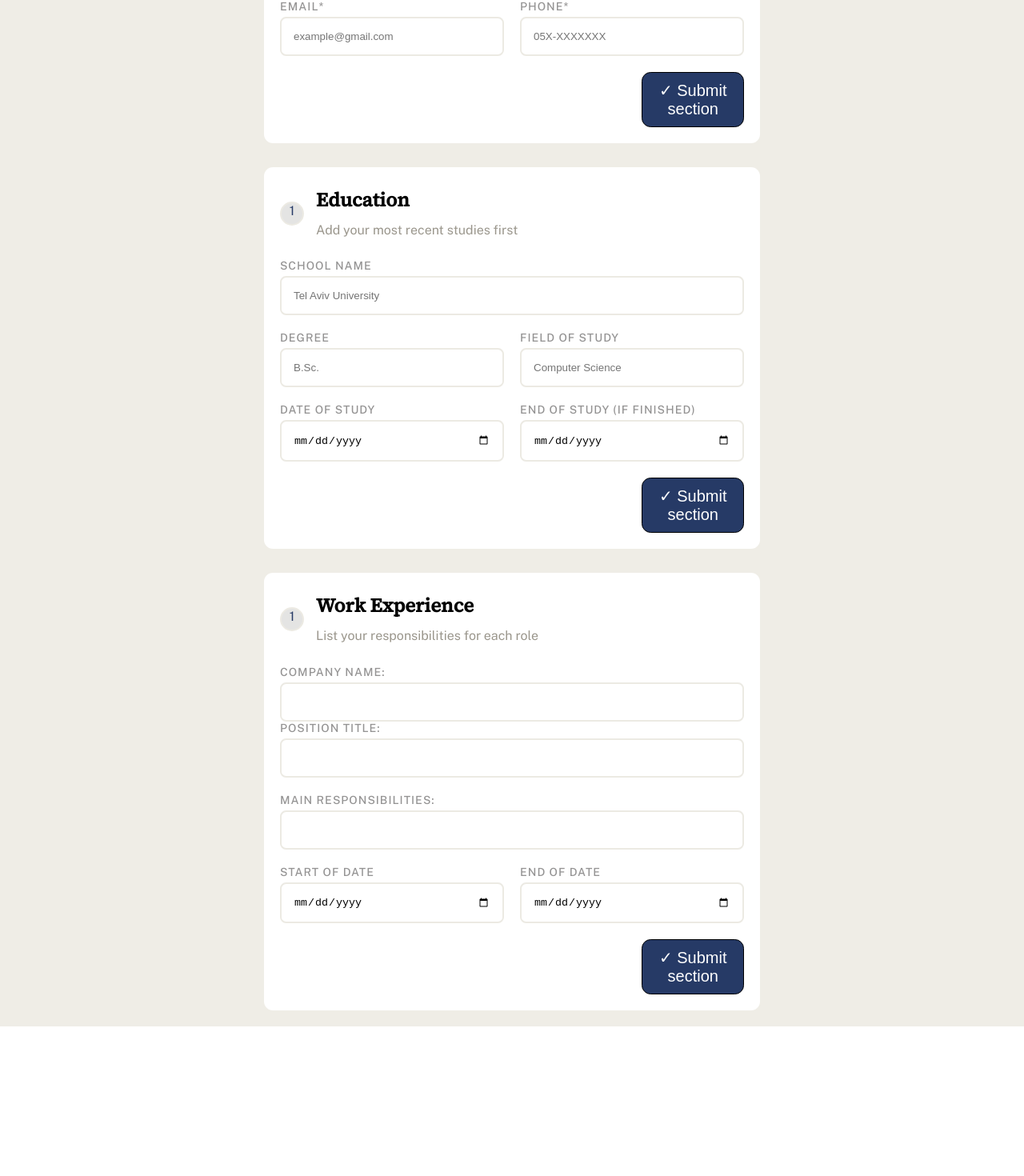
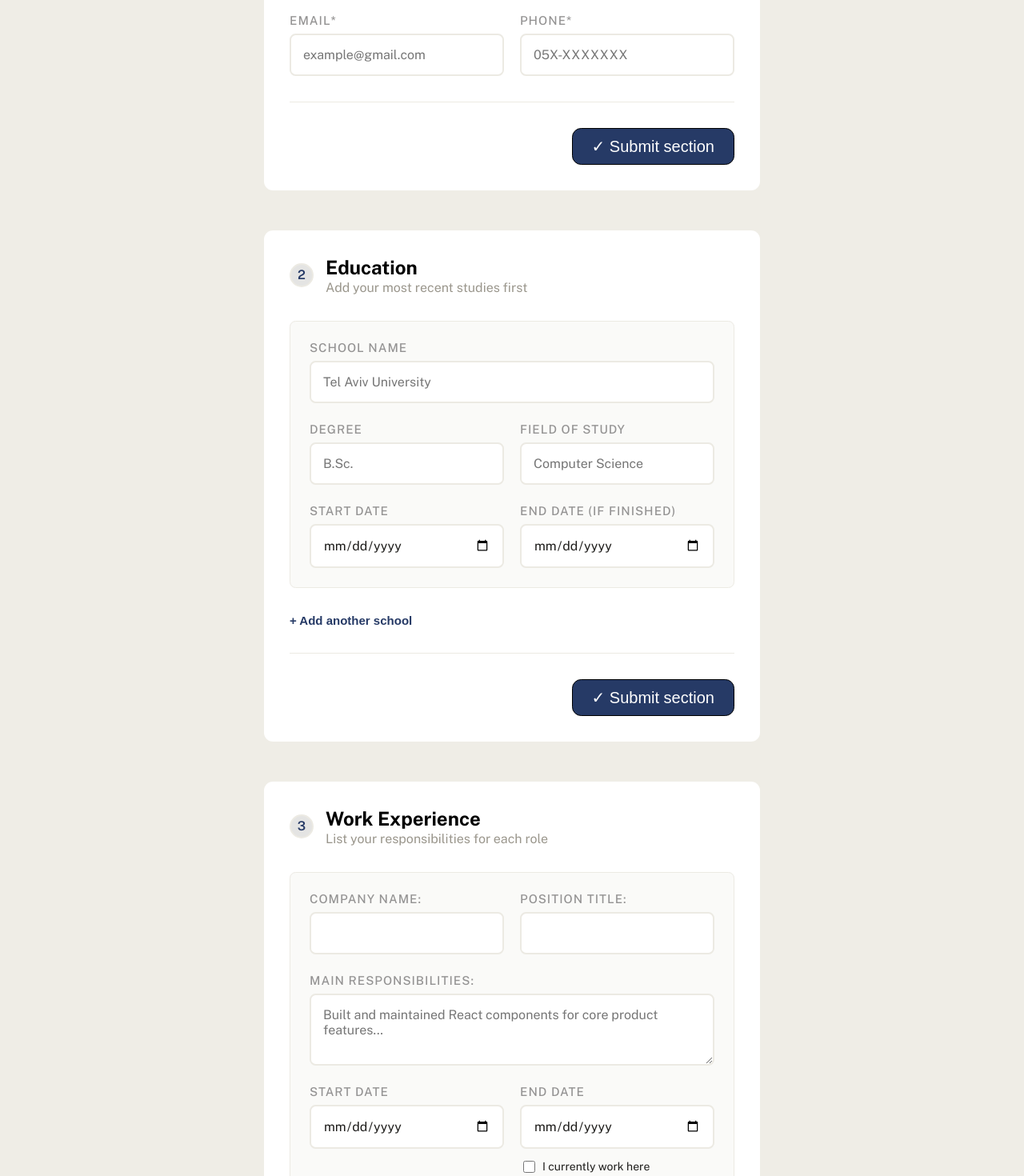
Before and after one commit to AvielZaman/ODP-CV_app, a React app: page / in a window 1280 px wide. Shown: the part 513-1983 px from the top of the page at 80% size. Before the commit the page ends 1796 px from the top, so only its background shows below. Built offline with nearby package versions, Linux system fonts and the light colour scheme; the HTML template or start-up script is replaced by a standard one.

Commit message:
Used AI  for better editing's UI

```diff
--- a/src/App.css
+++ b/src/App.css
@@ -25,34 +25,36 @@ body {
 
 h1,
 h2,
-h3{
+h3 {
   font-family: var(--font-heading);
 }
 
 .prolog {
   display: flex;
   flex-direction: column;
-  line-height: 0.01;
-  margin-bottom: 40px;
+  gap: 6px;
+  width: 50%;
+  margin-bottom: 10px;
 }
 
 .prolog h3 {
   color: var(--btn-color);
-  font-size: 14px;
+  font-size: 16px;
   letter-spacing: 1px;
+  margin: 0;
 }
 
 .prolog h1 {
-  font-size: 36px;
+  font-size: 46px;
   font-weight: 500;
+  margin: 0;
 }
 
 .prolog p {
   font-weight: 500;
-}
-
-.description {
-  line-height: 0.5;
+  font-size: 17px;
+  line-height: 1.4;
+  margin: 2px 0;
 }
 
 .container {
@@ -63,7 +65,7 @@ h3{
   align-items: center;
   padding: 20px;
   color: var(--text-muted);
-  gap: 30px;
+  gap: 50px;
 }
 
 .cv-preview {
@@ -74,25 +76,209 @@ i {
   text-decoration: underline;
 }
 
-input {
+input:not([type="checkbox"]),
+textarea {
   border: 2px solid var(--border-color);
   padding: 15px;
   border-radius: 0.2cm;
+  font-family: var(--font-body);
+  font-size: 16px;
+  color: var(--text-color);
+}
+
+textarea {
+  resize: vertical;
+  min-height: 90px;
+}
+
+input[type="checkbox"] {
+  width: 15px;
+  height: 15px;
+  accent-color: var(--btn-color);
+}
+
+.checkbox-label {
+  display: flex;
+  align-items: center;
+  gap: 6px;
+  text-transform: none;
+  font-weight: 400;
+  font-size: 14px;
+  letter-spacing: normal;
+  color: var(--text-color);
+  margin-top: 4px;
 }
 
 button {
   border: 1px solid black;
   border-radius: 0.3cm;
   background-color: var(--btn-color);
-    width: 22%;
+  width: auto;
+  white-space: nowrap;
   align-self: flex-end;
   cursor: pointer;
   transition: background-color 1s ease-in;
   color: white;
-    padding: 10px;
+  padding: 10px 24px;
   font-size: 20px;
 }
 
 button:hover {
   background-color: rgb(49, 74, 155);
 }
+
+/* ============================================================
+   SHARED "form card" pattern (Education / Experience / Details)
+   ------------------------------------------------------------
+   Previously each component's own .css redefined .inputDiv,
+   label, hr, etc. with slightly different (and conflicting)
+   values. Because these are plain global stylesheets (no CSS
+   Modules), whichever file happened to load last silently won
+   for the WHOLE app, not just its own component - that's what
+   was breaking the layout and label styling everywhere.
+   These rules now live in exactly one place.
+   ============================================================ */
+
+.form-card {
+  display: flex;
+  flex-direction: column;
+  gap: 32px;
+  padding: 32px;
+  background-color: var(--cards-background);
+  width: 50%;
+  border-radius: 0.3cm;
+}
+
+.heading {
+  display: flex;
+  gap: 15px;
+  align-items: center;
+}
+
+.number {
+  width: 30px;
+  height: 30px;
+  min-width: 30px;
+  border-radius: 50%;
+  border: 2px solid var(--border-color);
+  background: #e4e4e3;
+  color: var(--btn-color);
+  font-weight: 600;
+  display: flex;
+  align-items: center;
+  justify-content: center;
+  line-height: 1;
+}
+
+.headers {
+  display: flex;
+  flex-direction: column;
+  gap: 2px;
+}
+
+.headers h2 {
+  font-family: var(--font-body);
+  font-weight: 700;
+  color: black;
+  margin: 0;
+}
+
+.headers p {
+  margin: 0;
+  font-size: 16px;
+}
+
+.inputDiv {
+  display: flex;
+  flex-direction: column;
+  gap: 8px;
+  flex: 1;
+}
+
+label {
+  text-transform: uppercase;
+  color: rgb(148, 147, 147);
+  font-weight: 500;
+  /* was 14px */
+  font-size: 15px;
+  letter-spacing: 1px;
+}
+
+/* Any row that lays two fields side by side: name/email,
+   degree/field of study, start/end date, company/position... */
+.two-col {
+  display: flex;
+  gap: 20px;
+  width: 100%;
+}
+
+/* The nested, slightly-recessed box the PDF uses to group one
+   repeatable entry (one school, one job) inside a card. */
+.fields-group {
+  display: flex;
+  flex-direction: column;
+  gap: 24px;
+  padding: 24px;
+  background-color: var(--background-color);
+  border: 1px solid var(--border-color);
+  border-radius: 0.2cm;
+}
+
+.form-divider {
+  border: none;
+  height: 1px;
+  background-color: var(--border-color);
+  width: 100%;
+  margin: 0;
+}
+
+/* "+ Add another school / role" - a plain text-style link/button,
+   not the solid submit-button look, so it needs to override most
+   of the global `button` rule. */
+.add-entry-btn {
+  background: none;
+  border: none;
+  color: var(--btn-color);
+  font-weight: 600;
+  font-size: 15px;
+  padding: 0;
+  width: auto;
+  align-self: flex-start;
+  cursor: pointer;
+}
+
+.add-entry-btn:hover {
+  background: none;
+  text-decoration: underline;
+}
+
+.entry-row {
+  display: flex;
+  align-items: center;
+  justify-content: space-between;
+  gap: 10px;
+}
+
+.remove-entry-btn {
+  background: none;
+  border: none;
+  color: var(--text-muted);
+  font-size: 13px;
+  padding: 0;
+  width: auto;
+  align-self: auto;
+  cursor: pointer;
+  text-decoration: underline;
+}
+
+.remove-entry-btn:hover {
+  background: none;
+  color: var(--btn-color);
+}
+
+/* Read-only "submitted" state for each section */
+.detailsSubmit,
+.education,
+.experience {
+  margin-top: 20px;
+}
--- a/src/components/education.jsx
+++ b/src/components/education.jsx
@@ -1,81 +1,133 @@
 import { useState } from 'react';
 import '../styles/education.css';
 
+function emptyEntry() {
+  return {
+    id: crypto.randomUUID?.() ?? Date.now() + Math.random(),
+    schoolName: '',
+    degree: '',
+    major: '',
+    startDate: '',
+    endDate: '',
+  };
+}
+
 function Education({ onSave }) {
-    const [details, setDetails] = useState({ schoolName: '', major: '', date: '' });
+  // Now a LIST of entries instead of one object, so "Add another
+  // school" can add a second/third/etc. entry, each with its own
+  // independent fields.
+  const [entries, setEntries] = useState([emptyEntry()]);
   const [isEditing, setIsEditing] = useState(true);
 
-    function handleChange(e) {
+  function handleChange(id, e) {
     const { name, value } = e.target;
-        setDetails((prev) => ({ ...prev, [name]: value }));
+    setEntries((prev) =>
+      prev.map((entry) => (entry.id === id ? { ...entry, [name]: value } : entry))
+    );
+  }
+
+  function addEntry() {
+    setEntries((prev) => [...prev, emptyEntry()]);
+  }
+
+  function removeEntry(id) {
+    setEntries((prev) => (prev.length > 1 ? prev.filter((entry) => entry.id !== id) : prev));
   }
 
   function handleSubmit(e) {
     e.preventDefault();
     setIsEditing(false);
-        onSave?.(details);
+    onSave?.(entries);
   }
 
   if (!isEditing) {
     return (
-            <div className='education'>
+      <div className='education form-card'>
         <h2> Your education</h2>
-                <p> {details.schoolName}</p>
-                <p> {details.major}</p>
-                <p> {details.date}</p>
+        {entries.map((entry) => (
+          <div key={entry.id}>
+            <p> {entry.schoolName}</p>
+            <p> {entry.degree}{entry.degree && entry.major ? ', ' : ''}{entry.major}</p>
+            <p> {entry.startDate} - {entry.endDate || 'Present'}</p>
+          </div>
+        ))}
         <button onClick={() => setIsEditing(true)}>Edit</button>
       </div>
     )
   }
 
   return (
-
-        <form className="educationEdit" onSubmit={handleSubmit}>
+    <form className="educationEdit form-card" onSubmit={handleSubmit}>
       <div className='heading'>
-                <span className='number'>1</span>
+        <span className='number'>2</span>
         <div className='headers'>
           <h2> Education</h2>
           <p>Add your most recent studies first</p>
         </div>
       </div>
 
+      {entries.map((entry, index) => (
+        <div className='fields-group' key={entry.id}>
+          {entries.length > 1 && (
+            <div className='entry-row'>
+              <label style={{ margin: 0 }}>School {index + 1}</label>
+              <button
+                type='button'
+                className='remove-entry-btn'
+                onClick={() => removeEntry(entry.id)}
+              >
+                Remove
+              </button>
+            </div>
+          )}
+
           <div className='inputDiv'>
             <label> School name</label>
-                <input type="text" name="schoolName" value={details.schoolName} onChange={handleChange}
+            <input type="text" name="schoolName" value={entry.schoolName}
+              onChange={(e) => handleChange(entry.id, e)}
               placeholder='Tel Aviv University' />
           </div>
 
-            <div className='degree-field'>
+          <div className='two-col'>
             <div className='inputDiv'>
               <label> Degree</label>
-                    <input type="text" name="degree" value={details.degree} onChange={handleChange}
+              <input type="text" name="degree" value={entry.degree}
+                onChange={(e) => handleChange(entry.id, e)}
                 placeholder='B.Sc.' />
             </div>
 
             <div className='inputDiv'>
               <label> Field of study</label>
-                    <input type="text" name="major" value={details.major} onChange={handleChange}
+              <input type="text" name="major" value={entry.major}
+                onChange={(e) => handleChange(entry.id, e)}
                 placeholder='Computer Science' />
             </div>
           </div>
 
-            <div className='dates'>
+          <div className='two-col'>
             <div className='inputDiv'>
-                    <label> Date of study</label>
-                    <input type="date" name="date" value={details.date} onChange={handleChange}
-                        placeholder='01/01/2026' />
+              <label> Start date</label>
+              <input type="date" name="startDate" value={entry.startDate}
+                onChange={(e) => handleChange(entry.id, e)} />
             </div>
 
             <div className='inputDiv'>
-                    <label> End of study (if finished) </label>
-                    <input type="date" name="date" value={details.date} onChange={handleChange}
-                        placeholder='01/01/2026' />
+              <label> End date (if finished)</label>
+              <input type="date" name="endDate" value={entry.endDate}
+                onChange={(e) => handleChange(entry.id, e)} />
             </div>
           </div>
+        </div>
+      ))}
+
+      <button type='button' className='add-entry-btn' onClick={addEntry}>
+        + Add another school
+      </button>
+
+      <hr className="form-divider" />
 
       <button type="submit">&#10003; Submit section</button>
     </form>
-
   )
 }
 
--- a/src/components/experience.jsx
+++ b/src/components/experience.jsx
@@ -2,12 +2,17 @@ import { useState } from 'react';
 import '../styles/experience.css';
 
 function Experience({ onSave }) {
-    const [details, setDetails] = useState({ companyName: '', position: '', respons: '', start: '', end: '' });
+  const [details, setDetails] = useState({ companyName: '', position: '', respons: '', start: '', end: '', current: false });
   const [isEditing, setIsEditing] = useState(true);
 
   function handleChange(e) {
     const { name, value } = e.target;
     setDetails((prev) => ({ ...prev, [name]: value }));
+  }
+
+  function handleCurrentToggle(e) {
+    const checked = e.target.checked;
+    setDetails((prev) => ({ ...prev, current: checked, end: checked ? '' : prev.end }));
   }
 
   function handleSubmit(e) {
@@ -18,30 +23,29 @@ function Experience({ onSave }) {
 
   if (!isEditing) {
     return (
-            <div className='experience'>
+      <div className='experience form-card'>
         <h2> Your experience</h2>
         <p> {details.companyName}</p>
         <p> {details.position}</p>
         <p> {details.respons}</p>
-                <p> {details.start}</p>
-                <p> {details.end}</p>
+        <p> {details.start} - {details.current ? 'Present' : details.end}</p>
         <button onClick={() => setIsEditing(true)}>Edit</button>
-
       </div>
     );
   }
 
   return (
-        <form className="experienceEdit" onSubmit={handleSubmit}>
+    <form className="experienceEdit form-card" onSubmit={handleSubmit}>
       <div className='heading'>
-                <span className='number'>1</span>
+        <span className='number'>3</span>
         <div className='headers'>
           <h2> Work Experience</h2>
           <p>List your responsibilities for each role</p>
         </div>
       </div>
 
-            <div className='company-position'>
+      <div className='fields-group'>
+        <div className='two-col'>
           <div className='inputDiv'>
             <label> Company name:</label>
             <input type="text" name="companyName" value={details.companyName} onChange={handleChange} />
@@ -55,22 +59,29 @@ function Experience({ onSave }) {
 
         <div className='inputDiv'>
           <label> Main responsibilities:</label>
-                <input type="text" name="respons" value={details.respons} onChange={handleChange} />
+          <textarea name="respons" value={details.respons} onChange={handleChange}
+            placeholder='Built and maintained React components for core product features...' />
         </div>
 
-            <div className='dates'>
+        <div className='two-col'>
           <div className='inputDiv'>
-                    <label> Start of date</label>
-                    <input type="date" name="start" value={details.start} onChange={handleChange}
-                        placeholder='01/01/2026' />
+            <label> Start date</label>
+            <input type="date" name="start" value={details.start} onChange={handleChange} />
           </div>
 
           <div className='inputDiv'>
-                    <label> End of date</label>
+            <label> End date</label>
             <input type="date" name="end" value={details.end} onChange={handleChange}
-                        placeholder='01/01/2026' />
+              disabled={details.current} />
+            <label className='checkbox-label'>
+              <input type="checkbox" checked={details.current} onChange={handleCurrentToggle} />
+              I currently work here
+            </label>
           </div>
         </div>
+      </div>
+
+      <hr className="form-divider" />
 
       <button type="submit">&#10003; Submit section</button>
     </form>
--- a/src/components/header.jsx
+++ b/src/components/header.jsx
@@ -13,7 +13,7 @@ function Header() {
           Draft · not yet submitted
         </div>
       </header>
-            <hr/>
+      <hr />
     </div>
   )
 }
--- a/src/components/privateDetails.jsx
+++ b/src/components/privateDetails.jsx
@@ -18,7 +18,7 @@ function PrivateDetails({ onSave }) {
 
   if (!isEditing) {
     return (
-      <div className="detailsSubmit">
+      <div className="detailsSubmit form-card">
         <h2>Your details</h2>
         <p><strong>{details.name}</strong></p>
         <p>{details.email}</p>
@@ -29,7 +29,7 @@ function PrivateDetails({ onSave }) {
   }
 
   return (
-    <form className="detailsEdit" onSubmit={handleSubmit}>
+    <form className="detailsEdit form-card" onSubmit={handleSubmit}>
       <div className='heading'>
         <span className='number'>1</span>
         <div className='headers'>
@@ -44,7 +44,7 @@ function PrivateDetails({ onSave }) {
           placeholder='John Doe' />
       </div>
 
-      <div className='mail-phone'>
+      <div className='two-col'>
         <div className='inputDiv'>
           <label>Email*</label>
           <input required type="email" name="email" value={details.email} onChange={handleChange}
@@ -58,6 +58,8 @@ function PrivateDetails({ onSave }) {
         </div>
       </div>
 
+      <hr className="form-divider" />
+
       <button type="submit">&#10003; Submit section</button>
     </form>
   );
--- a/src/styles/details.css
+++ b/src/styles/details.css
@@ -1,35 +1,9 @@
-.detailsEdit {
-    display: flex;
-    flex-direction: column;
-    gap: 20px;
-    padding: 20px;
-    background-color: var(--cards-background);
-    width: 50%;
-    border-radius: 0.3cm;
-}
+/*
+  Shared card/input/label/two-column styles now live once in
+  App.css (.form-card, .inputDiv, label, .two-col, .fields-group,
+  .form-divider) instead of being copy-pasted (and drifting) in
+  every component's own stylesheet.
 
-.inputDiv {
-    display: flex;
-    flex-direction: column;
-    gap: 5px;
-    flex: 1;
-}
-
-label {
-    text-transform: uppercase;
-    color: rgb(148, 147, 147);
-    font-weight: 500;
-    font-size: 14px;
-    letter-spacing: 1px;
-}
-
-.mail-phone {
-    display: flex;
-    gap: 20px;
-    width: 100%;
-    flex: 1;
-}
-
-input {
-    width: 100%;
-}
+  This file only keeps what is genuinely specific to the
+  Private Details section.
+*/
--- a/src/styles/education.css
+++ b/src/styles/education.css
@@ -1,67 +1,11 @@
-.educationEdit{
-    display: flex;
-    flex-direction: column;
-    gap: 20px;
-    padding: 20px;
-    background-color: var(--cards-background);
-    width: 50%;
-    border-radius: 0.3cm;
-}
+/*
+  Shared card/input/label/two-column styles now live once in
+  App.css (.form-card, .inputDiv, label, .two-col, .fields-group,
+  .form-divider) instead of being copy-pasted (and drifting) in
+  every component's own stylesheet.
 
-.inputDiv{
-    display: flex;
-    gap: 5px;
-}
-
-label{
-    text-transform: uppercase;
-    color: rgb(148, 147, 147);
-    font-weight: 500;
-}
-
-hr{
-    border: none;
-    height: 1px;
-    background-color: white;
-    margin-top: 10px 0;
-    width: 30%;
-}
-
-/* after submiting */
-.education{
-    margin-top: 20px;
-}
-
-.heading {
-    display: flex;
-    gap: 15px;
-    align-items: center;
-}
-
-.number {
-    width: 30px;
-    height: 30px;
-    border-radius: 50%;
-    border: 2px solid var(--border-color);
-    background: #e4e4e3;
-    text-align: center;
-    color: var(--btn-color);
-}
-
-.headers {
-    display: flex;
-    flex-direction: column;
-    line-height: 0.1;
-}
-
-.headers h2 {
-    color: black;
-}
-
-.degree-field,
-.dates {
-    display: flex;
-    gap: 20px;
-    width: 100%;
-    flex: 1;
-}
+  This file only keeps what is genuinely specific to the
+  Education section. (There's currently nothing left to add here -
+  it's kept so the existing `import '../styles/education.css'`
+  doesn't need to change.)
+*/
--- a/src/styles/experience.css
+++ b/src/styles/experience.css
@@ -1,33 +1,18 @@
-.experienceEdit{
-  display: flex;
-    flex-direction: column;
-    gap: 20px;
-    padding: 20px;
-    background-color: var(--cards-background);
-    width: 50%;
-    border-radius: 0.3cm;
-}
+/*
+  Shared card/input/label/two-column styles now live once in
+  App.css (.form-card, .inputDiv, label, .two-col, .fields-group,
+  .form-divider) instead of being copy-pasted (and drifting) in
+  every component's own stylesheet.
 
-.inputDiv{
-    display: flex;
-    gap: 5px;
-}
+  This file only keeps what is genuinely specific to the
+  Work Experience section. (There's currently nothing left to add
+  here - it's kept so the existing
+  `import '../styles/experience.css'` doesn't need to change.)
 
-label{
-    text-transform: uppercase;
-    color: rgb(148, 147, 147);
-    font-weight: 500;
-}
-
-/* after submiting */
-.experience{
-    margin-top: 20px;
-}
-
-.company-positio,
-.dates {
-    display: flex;
-    gap: 20px;
-    width: 100%;
-    flex: 1;
-}
+  Note: the old version of this file had
+  ".company-positio, .dates { display:flex; ... }" - a typo
+  ("positio" instead of "position") meant that rule never matched
+  the `.company-position` div in Experience.jsx at all, so Company
+  Name / Position Title were stacking vertically instead of side
+  by side. That's fixed by using the shared `.two-col` class now.
+*/
```
Also changed, not shown: src/App.jsx (+11 -3 lines), src/styles/header.css (+7 -2 lines). Lines whose indentation alone changed are shown as unchanged.
